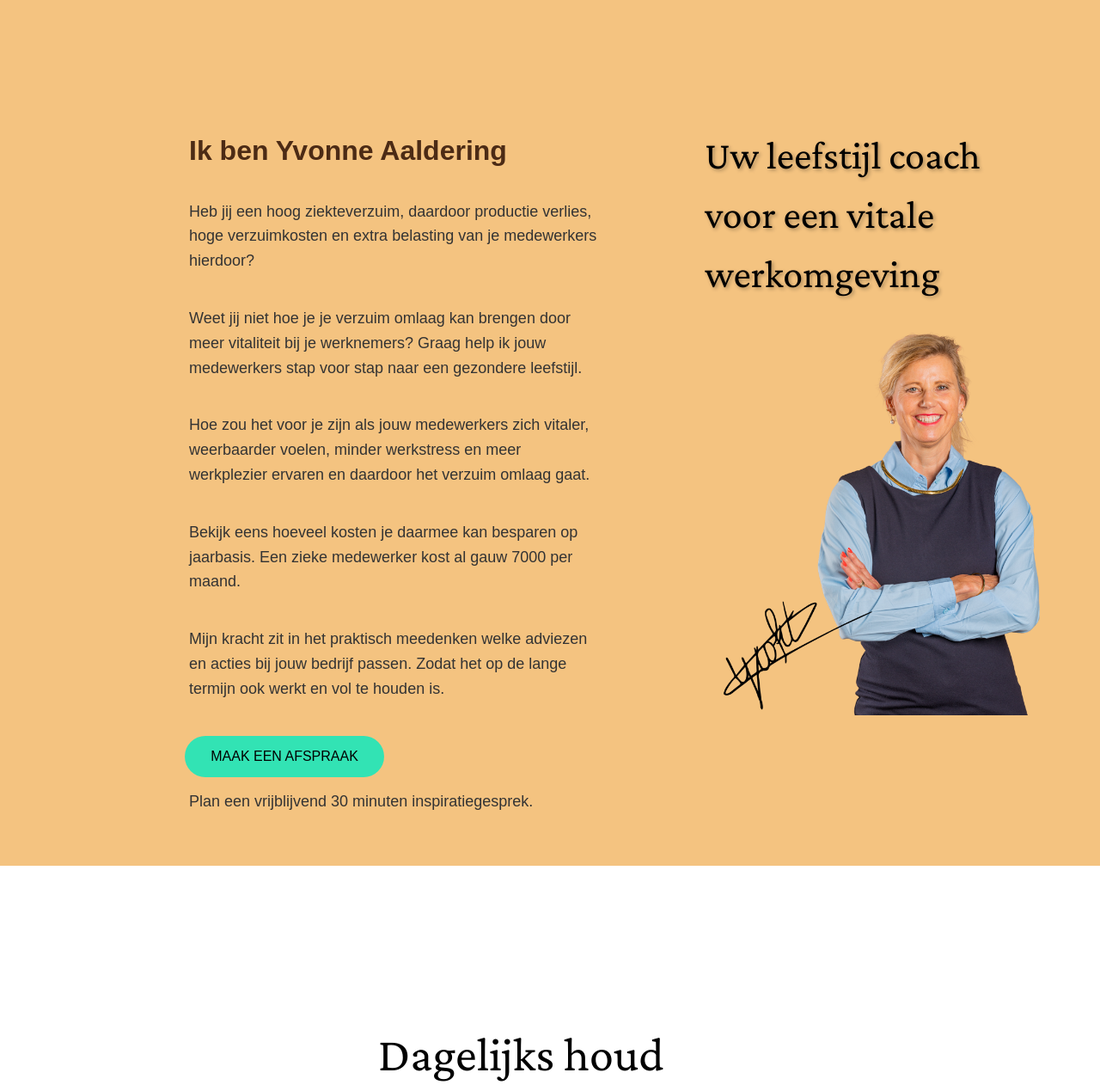
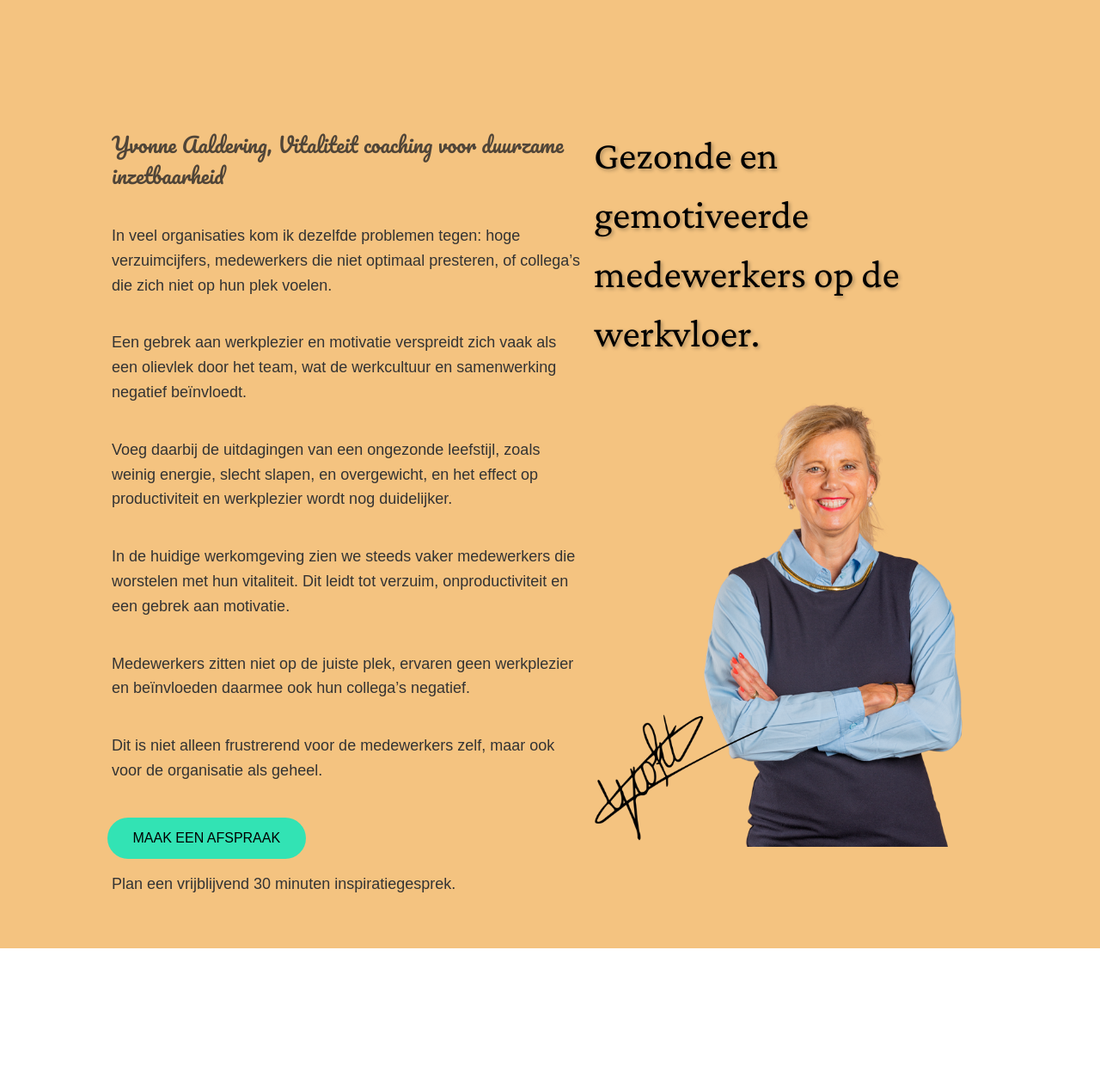
Before and after one commit to nick57564/Yvofitsite, a Django app: template Home/templates/home_view.html in a window 1280 px wide; the page is wider, and only the part inside the window is pictured. Shown: the part 90-1359 px from the top of that part at 86% size. Run offline with Django 3.2, Linux system fonts and the light colour scheme; the template is opened without the code that fills it, so the values that code supplies are empty.

Commit message:
change some css

```diff
--- a/Home/static/CS/Home_styles.css
+++ b/Home/static/CS/Home_styles.css
@@ -92,31 +92,35 @@ header ul li a {
     height: 40%;
     background-color: #f4c380;
     box-sizing: border-box;
+    width: 100%;
 }
 
 .left-section {
-    width: 50%;
+    width: 55%;
     display: flex;
     flex-direction: column;
     justify-content: flex-start;
-    margin-left: 15%;
+    margin-left: 7.5%;
     margin-top: 7.5%;
     padding-left: 0;
-    width: 40%;
 }
 
 .right-section {
-    width: 35%;
+    width: 55%;
     text-align: left;
     margin-top: 5%;
+    margin-left: 1%;
 
 }
 
 .left-section h2 {
-    font-family: 'Cursive', sans-serif;
-    font-size: 32px;
+    font-family: 'Pacifico', sans-serif;
+    font-style: normal;
+    font-weight: 400;
+    color: rgb(80, 69, 56);
+    font-size: 24px;
+    line-height: 36px;
     margin-bottom: 20px;
-    color: #4C2B15;
 }
 
 .left-section p {
@@ -191,9 +195,8 @@ button.appointment-btn:hover {
     line-height: 33px;
 }
 .yvonne-image {
-    width: 90%;
-    margin-left: 5%;
-    margin-top: -3%;
+    width: 80%;
+    margin-bottom: 0%;
 }
 
 .container_scroll {
--- a/Home/templates/home_view.html
+++ b/Home/templates/home_view.html
@@ -30,17 +30,18 @@
     </header>
         <div class="container">
             <div class="left-section">
-                <h2>Ik ben Yvonne Aaldering</h2>
-                <p>Heb jij een hoog ziekteverzuim, daardoor productie verlies, hoge verzuimkosten en extra belasting van je medewerkers hierdoor?</p>
-                <p>Weet jij niet hoe je je verzuim omlaag kan brengen door meer vitaliteit bij je werknemers? Graag help ik jouw medewerkers stap voor stap naar een gezondere leefstijl.</p>
-                <p>Hoe zou het voor je zijn als jouw medewerkers zich vitaler, weerbaarder voelen, minder werkstress en meer werkplezier ervaren en daardoor het verzuim omlaag gaat.</p>
-                <p>Bekijk eens hoeveel kosten je daarmee kan besparen op jaarbasis. Een zieke medewerker kost al gauw 7000 per maand.</p>
-                <p>Mijn kracht zit in het praktisch meedenken welke adviezen en acties bij jouw bedrijf passen. Zodat het op de lange termijn ook werkt en vol te houden is.</p>
+                <h2>Yvonne Aaldering, Vitaliteit coaching voor duurzame inzetbaarheid</h2>
+                <p>In veel organisaties kom ik dezelfde problemen tegen: hoge verzuimcijfers, medewerkers die niet optimaal presteren, of collega’s die zich niet op hun plek voelen.</p>
+                <p>Een gebrek aan werkplezier en motivatie verspreidt zich vaak als een olievlek door het team, wat de werkcultuur en samenwerking negatief beïnvloedt.</p>
+                <p>Voeg daarbij de uitdagingen van een ongezonde leefstijl, zoals weinig energie, slecht slapen, en overgewicht, en het effect op productiviteit en werkplezier wordt nog duidelijker.</p>
+                <p>In de huidige werkomgeving zien we steeds vaker medewerkers die worstelen met hun vitaliteit. Dit leidt tot verzuim, onproductiviteit en een gebrek aan motivatie. </p>
+                <p>Medewerkers zitten niet op de juiste plek, ervaren geen werkplezier en beïnvloeden daarmee ook hun collega’s negatief.</p>
+                <p>Dit is niet alleen frustrerend voor de medewerkers zelf, maar ook voor de organisatie als geheel.</p>
                 <button class="appointment-btn">Maak een afspraak</button>
                 <p class="small-text">Plan een vrijblijvend 30 minuten inspiratiegesprek.</p>
             </div>
             <div class="right-section">
-                <h3>Uw leefstijl coach voor een vitale werkomgeving</h3>
+                <h3>Gezonde en gemotiveerde medewerkers op de werkvloer.</h3>
                 <img src="{% static 'IM/yvofit-home-2.png' %}" alt="Yvonne Aaldering" class="yvonne-image">
             </div>
         </div>
```
